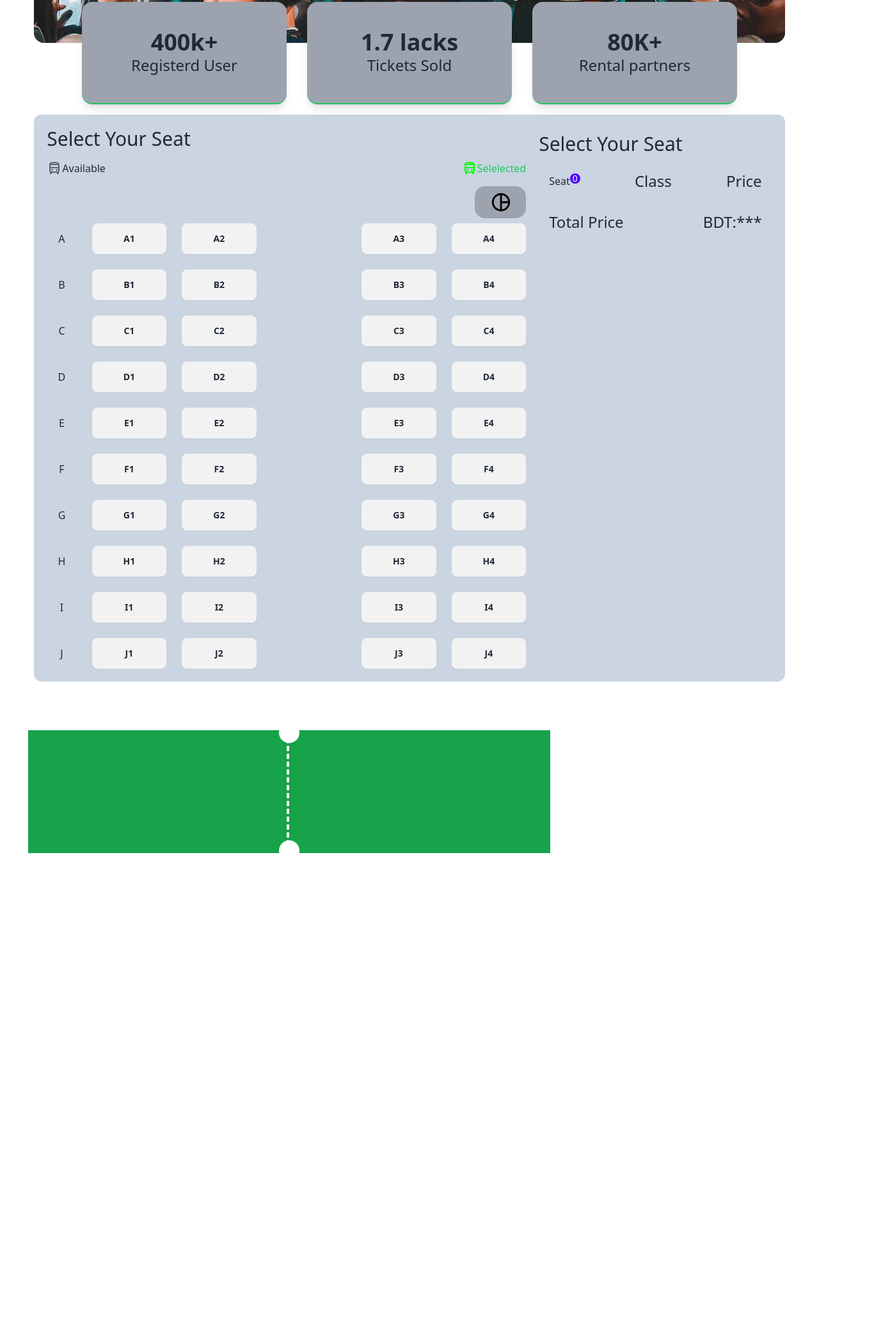
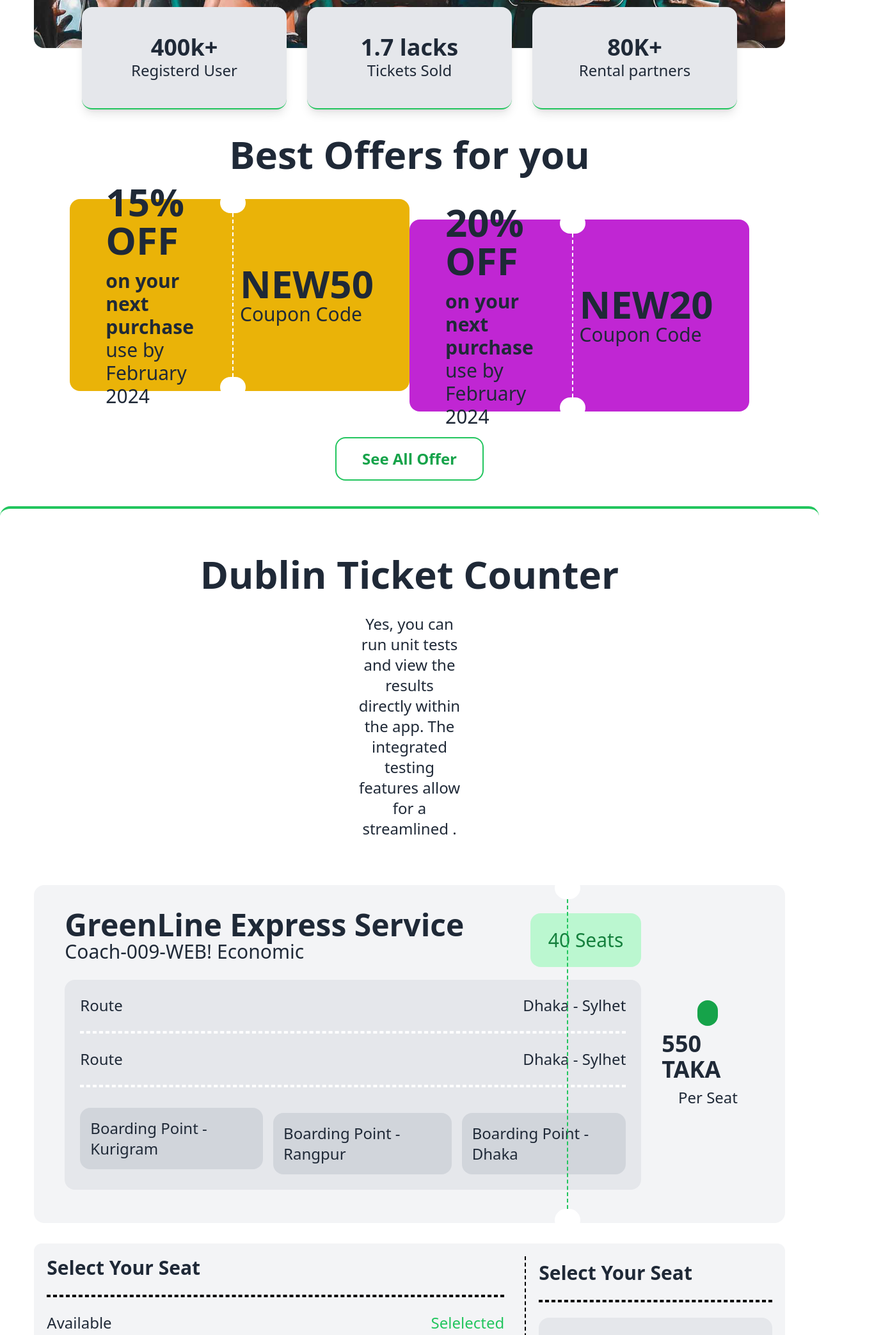
Before and after one commit to abubakar308/Dublin-bus, a plain HTML site: page index.html in a window 1280 px wide. Shown: the part 609-2695 px from the top of the page at 64% size, 1366 px wide, since content can reach past the window. Before the commit the page ends 1970 px from the top, so only its background shows below. Drawn offline with nearby package versions, Linux system fonts and the light colour scheme.

Commit message:
added form card and other

```diff
--- a/index.html
+++ b/index.html
@@ -25,7 +25,7 @@
             </ul>
 
                 <div class="flex items-center gap-5">
-                    <button class="btn btn-success text-2xl hover:bg-gray-200 hover:text-green-400 hover:border-green-400">Bus</button>
+                    <button class="bg-green-500 rounded-2xl px-6 py-3 text-2xl hover:bg-gray-200 hover:text-green-400 hover:border-green-400">Bus</button>
                 </div>
                 <ul id="menu" class="hidden absolute top-16 right-8 bg-slate-200 z-10   gap-5 text-2xl font-semibold">
                     <li class="hover:text-green-400 cursor-pointer text-green-400">Home</li>
@@ -51,54 +51,137 @@
                 <button class="btn btn-success text-2xl hover:bg-gray-200 hover:text-green-400 hover:border-green-400">Buy Ticket</button>
             </div>
         </section>
+        <div class="md:flex justify-center items-center -mt-40 gap-8">
+            <div class="card md:w-80 h-40 flex flex-col justify-center items-center bg-gray-200 shadow-lg rounded-2xl border-b-2 border-green-500">
+                <h2 class="text-4xl font-bold">400k+</h2>
+                <p class=" text-2xl">Registerd User</p>
 
+            </div>
+            <div class="card md:w-80 h-40 flex flex-col justify-center items-center bg-gray-200 shadow-lg rounded-2xl border-b-2 border-green-500">
+                <h2 class="text-4xl font-bold">1.7 lacks</h2>
+                <p class=" text-2xl">Tickets Sold</p>
+
+            </div>
+            <div class="card md:w-80 h-40 flex flex-col justify-center items-center bg-gray-200 shadow-lg rounded-2xl border-b-2 border-green-500">
+                <h2 class="text-4xl font-bold">80K+</h2>
+                <p class=" text-2xl">Rental partners</p>
+            </div>
+        </div>
 
     </header>
 
     <main>
-        <section>
-            <div class="md:flex justify-center -mt-40 gap-8">
-                <div class="card w-80 h-40 flex flex-col justify-center items-center bg-gray-400 shadow-lg rounded-2xl border-b-2 border-green-500">
-                    <h2 class="text-4xl font-bold">400k+</h2>
-                    <p class=" text-2xl">Registerd User</p>
+        <section class="w-11/12 mx-auto mt-10 my-10">
+            <h2 class="text-6xl my-6 text-center font-bold">Best Offers for you</h2>
 
+            <div class="md:flex justify-between space-y-8 mx-14 my-10">
+                <div class="bg-yellow-500 rounded-2xl h-[300px] px-14 flex items-center justify-between gap-8 relative">
+                    <div class="space-y-4">
+                        <h1 class="text-6xl font-bold">15% OFF</h1>
+                        <p class="text-3xl font font-semibold">on your next purchase</p>
+                        <span class="text-3xl">use by February 2024</span>
                     </div>
-                <div class="card w-80 h-40 flex flex-col justify-center items-center bg-gray-400 shadow-lg rounded-2xl border-b-2 border-green-500">
-                    <h2 class="text-4xl font-bold">1.7 lacks</h2>
-                    <p class=" text-2xl">Tickets Sold</p>
-
+                    <div class="h-80 flex flex-col items-center absolute right-64 z-10">
+                        <span class="w-10 h-10 bg-white rounded-full"></span>
+                        <span class="border-r-2 h-full border-dashed border-white"></span>
+                        <span class="w-10 h-10 bg-white rounded-full"></span>
                     </div>
-                <div class="card w-80 h-40 flex flex-col justify-center items-center bg-gray-400 shadow-lg rounded-2xl border-b-2 border-green-500">
-                    <h2 class="text-4xl font-bold">80K+</h2>
-                    <p class=" text-2xl">Rental partners</p>
-
+                    <div>
+                        <h1 class="text-6xl font-bold">NEW50</h1>
+                        <span class="text-3xl">Coupon Code</span>
                     </div>
                 </div>
-        </section>
-        <section class="bg-slate-300 p-5 w-11/12 mx-auto mt-4 rounded-xl">
-            <div class="grid grid-cols-3 gap-5">
-                <div class="col-span-2">
-                    <h3 class= "text-3xl">Select Your Seat</h3>
-                    <div class="flex justify-between my-4">
-                        <div class="flex"><svg xmlns="http://www.w3.org/2000/svg" height="24px" viewBox="0 -960 960 960" width="24px" fill="#5f6368"><path d="M240-120q-17 0-28.5-11.5T200-160v-82q-18-20-29-44.5T160-340v-380q0-83 77-121.5T480-880q172 0 246 37t74 123v380q0 29-11 53.5T760-242v82q0 17-11.5 28.5T720-120h-40q-17 0-28.5-11.5T640-160v-40H320v40q0 17-11.5 28.5T280-120h-40Zm242-640h224-448 224Zm158 280H240h480-80Zm-400-80h480v-120H240v120Zm100 240q25 0 42.5-17.5T400-380q0-25-17.5-42.5T340-440q-25 0-42.5 17.5T280-380q0 25 17.5 42.5T340-320Zm280 0q25 0 42.5-17.5T680-380q0-25-17.5-42.5T620-440q-25 0-42.5 17.5T560-380q0 25 17.5 42.5T620-320ZM258-760h448q-15-17-64.5-28.5T482-800q-107 0-156.5 12.5T258-760Zm62 480h320q33 0 56.5-23.5T720-360v-120H240v120q0 33 23.5 56.5T320-280Z"/></svg>
-                        <h3>Available</h3>
+                <div class="bg-fuchsia-600 rounded-2xl h-[300px] px-14 flex items-center justify-between gap-8 relative">
+                    <div class="space-y-4">
+                        <h1 class="text-6xl font-bold">20% OFF</h1>
+                        <p class="text-3xl font font-semibold">on your next purchase</p>
+                        <span class="text-3xl">use by February 2024</span>
                     </div>
-                        <div class="flex text-green-500"><svg xmlns="http://www.w3.org/2000/svg" height="24px" viewBox="0 -960 960 960" width="24px" fill="#00FF00"><path d="M240-120q-17 0-28.5-11.5T200-160v-82q-18-20-29-44.5T160-340v-380q0-83 77-121.5T480-880q172 0 246 37t74 123v380q0 29-11 53.5T760-242v82q0 17-11.5 28.5T720-120h-40q-17 0-28.5-11.5T640-160v-40H320v40q0 17-11.5 28.5T280-120h-40Zm242-640h224-448 224Zm158 280H240h480-80Zm-400-80h480v-120H240v120Zm100 240q25 0 42.5-17.5T400-380q0-25-17.5-42.5T340-440q-25 0-42.5 17.5T280-380q0 25 17.5 42.5T340-320Zm280 0q25 0 42.5-17.5T680-380q0-25-17.5-42.5T620-440q-25 0-42.5 17.5T560-380q0 25 17.5 42.5T620-320ZM258-760h448q-15-17-64.5-28.5T482-800q-107 0-156.5 12.5T258-760Zm62 480h320q33 0 56.5-23.5T720-360v-120H240v120q0 33 23.5 56.5T320-280Z"/></svg>
-                        <h3>Selelected</h3></div>
+                    <div class="h-80 flex flex-col items-center absolute right-64 z-10">
+                        <span class="w-10 h-10 bg-white rounded-full"></span>
+                        <span class="border-r-2 h-full border-dashed border-white"></span>
+                        <span class="w-10 h-10 bg-white rounded-full"></span>
                     </div>
-                    <div class="flex justify-end my-2">
-                        <div class="bg-gray-400 w-20 px-6 p-2 rounded-2xl">
-                            <svg xmlns="http://www.w3.org/2000/svg" height="34px" viewBox="0 -960 960 960" width="34px" fill="#000000"><path d="M520-520h278q-15-110-91.5-186.5T520-798v278Zm-80 358v-636q-121 15-200.5 105.5T160-480q0 122 79.5 212.5T440-162Zm80 0q110-14 187-91t91-187H520v278Zm-40-318Zm0 400q-83 0-156-31.5T197-197q-54-54-85.5-127T80-480q0-83 31.5-156T197-763q54-54 127-85.5T480-880q83 0 155.5 31.5t127 86q54.5 54.5 86 127T880-480q0 82-31.5 155T763-197.5q-54 54.5-127 86T480-80Z"/></svg>
+                    <div>
+                        <h1 class="text-6xl font-bold">NEW20</h1>
+                        <span class="text-3xl">Coupon Code</span>
                     </div>
                 </div>
-                    <div class="gap-6 grid grid-cols-11">
+               </div>
+               <div class="flex items-center justify-center">
+                <button class="rounded-2xl text-green-600 font-bold text-2xl px-10 py-4 border-2 border-solid border-green-500 hover:bg-green-500 hover:text-black hover:border-green-400">See All Offer</button>
+            </div>
+        </section>
+        <div class="text-center border-t-4 py-10 rounded-2xl border-green-500 border-solid">
+            <h1 class="text-6xl font-extrabold py-8">Dublin Ticket Counter</h1>
+            <p class="text-2xl md:px-[560px]">Yes, you can run unit tests and view the results directly within the app. The integrated testing features allow for a streamlined .</p>
+        </div>
+
+        <div class="w-11/12 mx-auto bg-gray-100 rounded-2xl my-8 px-12 py-8 md:flex items-center justify-between gap-8 relative">
+            <div class="flex flex-col">
+                <div class="flex justify-between space-y-3 items-center">
+                    <div>
+                        <h2 class="text-5xl font-bold">GreenLine Express Service</h2>
+                        <span class="text-3xl">Coach-009-WEB! Economic</span>
+                    </div>
+                    <buttton class="text-3xl rounded-2xl text-green-700 px-7 py-6 bg-green-200"><span id="seat">40</span> Seats</buttton>
+                </div>
+                <div class="bg-gray-200 my-5 rounded-2xl p-6">
+                    <div class="flex justify-between text-2xl">
+                        <h3>Route</h3>
+                        <h3>Dhaka - Sylhet</h3>
+                    </div>
+                    <div class="border-2 my-6 border-dashed border-white"></div>
+                    <div class="flex justify-between text-2xl">
+                        <h3>Route</h3>
+                        <h3>Dhaka - Sylhet</h3>
+                    </div>
+                    <div class="border-2 my-6 border-dashed border-white"></div>
+                    <div class="md:flex gap-4 space-y-4 text-2xl justify-center items-center">
+                        <div class="bg-gray-300 p-4 rounded-2xl">Boarding Point - Kurigram</div>
+                        <div class="bg-gray-300 p-4 rounded-2xl">Boarding Point - Rangpur</div>
+                        <div class="bg-gray-300 p-4 rounded-2xl">Boarding Point - Dhaka</div>
+                    </div>
+                </div>
+            </div>
+            <div class="hidden md:flex h-[105%] flex-col items-center absolute right-80 z-10">
+                <span class="w-10 h-10 bg-white rounded-full"></span>
+                <span class="border-r-2 h-[100%] border-dashed border-green-500"></span>
+                <span class="w-10 h-10 bg-white rounded-full"></span>
+        </div>
+
+        <div class="flex flex-col gap-2 items-center">
+            <div class="h-10 w-8 rounded-full bg-green-600"></div>
+            <h3 class="text-4xl font-extrabold">550 TAKA</h3>
+            <p class="text-2xl">Per Seat</p>
+        </div>
+        </div>
+
+        <section class="bg-gray-100 relative p-5 w-11/12 mx-auto mt-4 rounded-xl">
+            <div class="grid md:grid-cols-3 gap-5">
+                <div class="sm:col-span-2 md:pr-8  lg:border-r-2 md:border-r-2 border-none  lg:border-dashed border-black">
+                    <h3 class= "text-3xl font-bold">Select Your Seat</h3>
+                    <div class="border-2 my-6 border-dashed border-black">
+                    </div>
+                    <div class="flex justify-between my-4 text-2xl">
+                        <h3>Available</h3>
+                        <h3 class="text-green-500">Selelected</h3>
+                    </div>
+                    <div class="border-2 my-6 border-dashed border-black">
+                    </div>
+
+                    <div class="gap-16 grid grid-cols-10 md:grid-cols-11 text-2xl">
+                        <div class="col-span-8 md:col-span-9"></div>
+                        <div class="col-span-2 bg-gray-200 rounded-2xl p-4 flex justify-center">
+                            <img src="assets/wheel.png" alt="">
+                        </div>
 
                         <div class="flex justify-center items-center">
                             <p class="items-center">A</p>
                         </div>
-                            <button onclick="buttonclick(this)" class="btn col-span-2">A1</button>
+                        <button onclick="buttonclick(this)" class="btn bg-gray-200 col-span-2">A1</button>
                         <button onclick="buttonclick(this)" class="btn col-span-2">A2</button>
-                            <p class="col-span-2"></p>
+                        <p class="md:col-span-2"></p>
                         <button onclick="buttonclick(this)" class="btn col-span-2">A3</button>
                         <button onclick="buttonclick(this)" class="btn col-span-2">A4</button>
 
@@ -108,7 +191,7 @@
                         </div>
                         <button onclick="buttonclick(this)" class="btn col-span-2">B1</button>
                         <button onclick="buttonclick(this)" class="btn col-span-2">B2</button>
-                            <p class="col-span-2"></p>
+                        <p class="md:col-span-2"></p>
                         <button onclick="buttonclick(this)" class="btn col-span-2">B3</button>
                         <button onclick="buttonclick(this)" class="btn col-span-2">B4</button>
 
@@ -118,7 +201,7 @@
                         </div>
                         <button onclick="buttonclick(this)" class="btn col-span-2">C1</button>
                         <button onclick="buttonclick(this)" class="btn col-span-2">C2</button>
-                            <p class="col-span-2"></p>
+                        <p class="md:col-span-2"></p>
                         <button onclick="buttonclick(this)" class="btn col-span-2">C3</button>
                         <button onclick="buttonclick(this)" class="btn col-span-2">C4</button>
 
@@ -128,7 +211,7 @@
                         </div>
                         <button onclick="buttonclick(this)" class="btn col-span-2">D1</button>
                         <button onclick="buttonclick(this)" class="btn col-span-2">D2</button>
-                            <p class="col-span-2"></p>
+                        <p class="md:col-span-2"></p>
                         <button onclick="buttonclick(this)" class="btn col-span-2">D3</button>
                         <button onclick="buttonclick(this)" class="btn col-span-2">D4</button>
 
@@ -137,7 +220,7 @@
                         </div>
                         <button onclick="buttonclick(this)" class="btn col-span-2">E1</button>
                         <button onclick="buttonclick(this)" class="btn col-span-2">E2</button>
-                            <p class="col-span-2"></p>
+                        <p class="md:col-span-2"></p>
                         <button onclick="buttonclick(this)" class="btn col-span-2">E3</button>
                         <button onclick="buttonclick(this)" class="btn col-span-2">E4</button>
 
@@ -146,7 +229,7 @@
                         </div>
                         <button onclick="buttonclick(this)" class="btn col-span-2">F1</button>
                         <button onclick="buttonclick(this)" class="btn col-span-2">F2</button>
-                            <p class="col-span-2"></p>
+                        <p class="md:col-span-2"></p>
                         <button onclick="buttonclick(this)" class="btn col-span-2">F3</button>
                         <button onclick="buttonclick(this)" class="btn col-span-2">F4</button>
 
@@ -155,7 +238,7 @@
                         </div>
                         <button onclick="buttonclick(this)" class="btn col-span-2">G1</button>
                         <button onclick="buttonclick(this)" class="btn col-span-2">G2</button>
-                            <p class="col-span-2"></p>
+                        <p class="md:col-span-2"></p>
                         <button onclick="buttonclick(this)" class="btn col-span-2">G3</button>
                         <button onclick="buttonclick(this)" class="btn col-span-2">G4</button>
 
@@ -164,7 +247,7 @@
                         </div>
                         <button onclick="buttonclick(this)" class="btn col-span-2">H1</button>
                         <button onclick="buttonclick(this)" class="btn col-span-2">H2</button>
-                            <p class="col-span-2"></p>
+                        <p class="md:col-span-2"></p>
                         <button onclick="buttonclick(this)" class="btn col-span-2">H3</button>
                         <button onclick="buttonclick(this)" class="btn col-span-2">H4</button>
 
@@ -173,7 +256,7 @@
                         </div>
                         <button onclick="buttonclick(this)" class="btn col-span-2">I1</button>
                         <button onclick="buttonclick(this)" class="btn col-span-2">I2</button>
-                            <p class="col-span-2"></p>
+                        <p class="md:col-span-2"></p>
                         <button onclick="buttonclick(this)" class="btn col-span-2">I3</button>
                         <button onclick="buttonclick(this)" class="btn col-span-2">I4</button>
 
@@ -182,15 +265,19 @@
                         </div>
                         <button onclick="buttonclick(this)" class="btn col-span-2">J1</button>
                         <button onclick="buttonclick(this)" class="btn col-span-2">J2</button>
-                            <p class="col-span-2"></p>
+                        <p class="md:col-span-2"></p>
                         <button onclick="buttonclick(this)" class="btn col-span-2">J3</button>
                         <button onclick="buttonclick(this)" class="btn col-span-2">J4</button>
-
                 </div>
                 </div>
+
                     <div class="">
-                <h3 class="text-3xl my-2">Select Your Seat</h3>
-                <div  class="flex justify-between p-4 items-center">
+
+                        <h3 class="text-3xl font-bold my-2">Select Your Seat</h3>
+                        <div class="border-2 my-6 border-dashed border-black">
+                        </div>
+                       <div class="bg-gray-200 rounded-2xl p-8 my-5">
+                        <div  class="flex justify-between text-2xl p-4 items-center">
                             <p class="flex">
                                 <span>Seat</span>
                                 <span id="count"
@@ -199,13 +286,46 @@
                             <p class="text-2xl">Class</p>
                             <p class="text-2xl">Price</p>
                         </div>
-                <div id="select">
+                        <div class="border-2 my-6 border-dashed border-black">
+                        </div>
+                        <div id="select" class="text-5xl text-center">
+                           <h3 id="default-text" class="text-3xl text-orange-500 capitalize text-center">
+                            No seat Booked</h3>
+                        </div>
+                        <div class="border-2 my-6 border-solid border-black">
                         </div>
                         <div>
-                    <div  class="flex justify-between p-4 items-center">
-                        <p class="text-2xl">Total Price</p>
-                        <p class="text-2xl flex">BDT: <span id="Total">***</span></p>
+                            <div  class="flex text-3xl justify-between p-4 items-center">
+                                <p class="">Total Price</p>
+                                <p class=" flex">BDT: <span id="Total">***</span></p>
                             </div>
+                            <div class="border-2 my-6 border-dashed border-black">
+                            </div>
+                        </div>
+                        <div class="flex justify-between text-2xl">
+                            <input class="p-5 rounded-2xl" type="text" placeholder="have any coupon" disabled>
+                            <button class="rounded-2xl p-5 bg-gray-400">Apply</button>
+                        </div>
+                        <div class="border-2 my-6 border-dashed border-black">
+                        </div>
+                        <div  class="flex text-3xl justify-between p-4 items-center">
+                            <p class="">Grand Price</p>
+                            <p class=" flex">BDT: <span id="Total">***</span></p>
+                        </div>
+                       </div>
+                       <form action="" class="text-2xl font-bold my-5">
+                        <label for="name">Passenger Name</label><br>
+                        <input class="p-5 my-4 w-full rounded-2xl border-solid border-2 border-gray-400" type="text" placeholder="Enter Your Name"><br>
+                        <label for="name">Phone Number</label><br>
+                        <input class="p-5 my-4 w-full rounded-2xl border-solid border-2 border-gray-400" type="text" placeholder="Enter Your Phone Number"><br>
+                        <label for="name">Email ID</label><br>
+                        <input class="p-5 my-4 w-full rounded-2xl border-solid border-2 border-gray-400" type="text" placeholder="Enter Your Email ID">
+                        <button class="bg-gray-400 w-full rounded-2xl py-4">Next</button>
+                       </form>
+                       <div class="text-2xl flex justify-center gap-24 ">
+                        <a href="#">Terms And condition</a>
+                        <a href="#">
+                            Cancellation Policy</a>
                        </div>
                     </div>
                        </div>
@@ -214,12 +334,7 @@
 
     </main>
     <br><br>
-   <div class="flex relative m-7">
-    <div class="bg-green-600 w-1/3 ml-4 h-48 border-r-4 border-dashed border-white"></div>
-    <div class="h-8 w-8  rounded-full bg-white absolute z-10 -top-3 left-1/3"></div>
-    <div class="h-8 w-8  rounded-full bg-white absolute z-10 -bottom-3 left-1/3"></div>
-    <div class="bg-green-600 w-1/3 h-48"></div>
-   </div>
+
 
     <script src="index.js"></script>
 </body>
--- a/index.js
+++ b/index.js
@@ -1,30 +1,43 @@
 const count = document.getElementById('count');
 const select = document.getElementById('select');
 const total = document.getElementById('Total');
+const seat = document.getElementById('seat');
 count.innerText = 0;
 let totalprice = 0;
+ seat.innerText = 40;
+
+const btns = document.getElementsByClassName('btn');
+for (let i = 0; i < btns.length; i++) {
+    btns[i].classList.add('bg-gray-200');
+    btns[i].classList.add('text-2xl');
+    btns[i].classList.add('hover:bg-black');
+    btns[i].classList.add('hover:text-white');
+
+}
 
 function menubar(){
     document.getElementById('menu').classList.remove('hidden');
 }
 
 function buttonclick(event){
+   document.getElementById('default-text').innerText = ''
+
      totalprice += 550;
     total.innerText = totalprice.toFixed(2);
-
+      seat.innerText--
      count.innerText++;
      event.style.backgroundColor = 'green'
      event.style.color = 'white'
      const item = document.createElement('p');
   item.style.paddingLeft = '20px'
   item.style.paddingRight = '20px'
-   item.innerHTML =`
-         <li class="text-base font-normal flex justify-between">
+  select.style.color = 'black'
+   select.innerHTML +=`
+         <li class=" font-normal text-2xl flex justify-between">
             <span>${event.innerText}</span>
             <span>Economy</span>
             <span>550</span>
         </li>
         `
- select.appendChild(item);
 
 }
```
Lines whose indentation alone changed are shown as unchanged.
